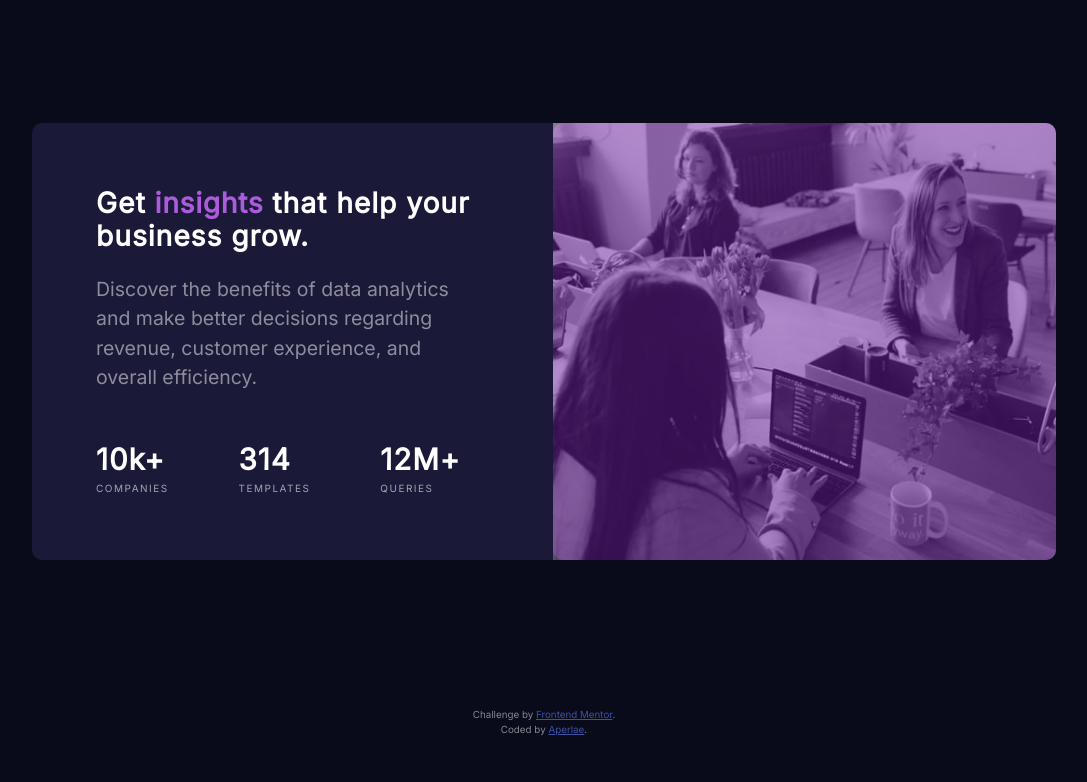
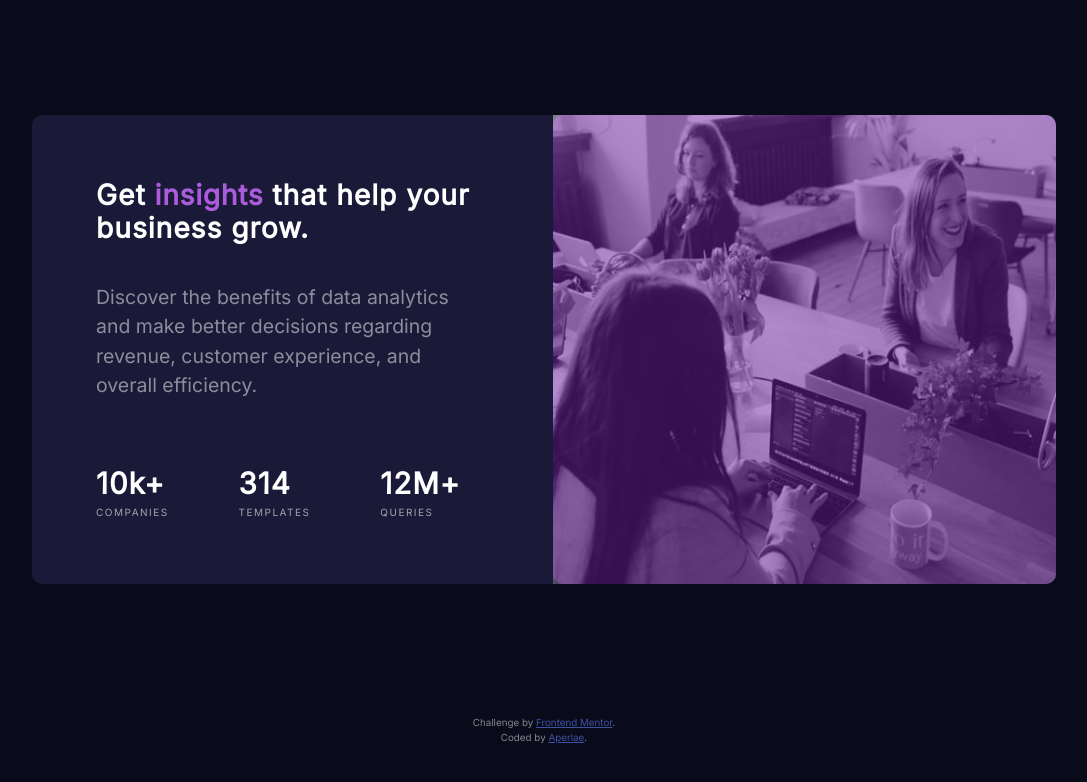
Before and after one commit to Aperlae/kart1lina, a plain HTML site: page index.html in a window 1280 px wide. Shown: the whole page, without its empty margins (96-1183 px from the left). Drawn offline with Linux system fonts and the light colour scheme.

Commit message:
Update index.html

```diff
--- a/index.html
+++ b/index.html
@@ -24,7 +24,7 @@
       <img class="desktop-img" src="images/image-header-desktop.jpg" alt="Office space with women working">
     </header>
 
-    <main class="content-container">
+    <main class="content-container grid">
       <h2 class="ff-main fs-900 fw-bold text-white letter-spacing-2" tabindex="0" >Get
         <span class="fw-bold text-accent letter-spacing-3">insights</span> that help your business grow.</h2>
       <p class="fs-600" tabindex="0">Discover the benefits of data analytics and make better decisions
```
